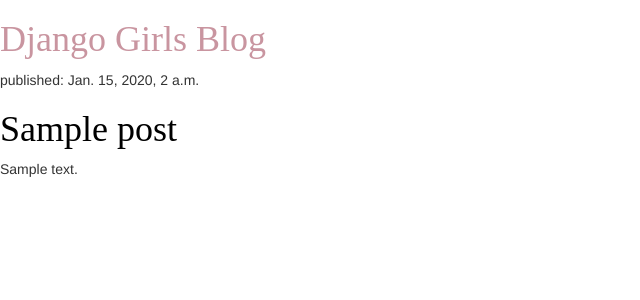
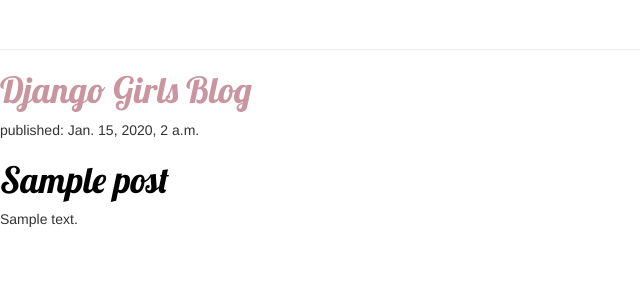
Before and after one commit to bcdkiddy/my-first-blog, a Django app: template blog/templates/blog/post_list.html in a window 1280 px wide. Shown: the top 300 px of the page, without its empty margins (0-640 px from the left). Run offline with Django 3.2, Linux system fonts and the light colour scheme; the template is opened without the code that fills it: values that come from a table or form of the project are taken from there, others are empty; tables that the repository leaves empty hold one stand-in row (values such as "Sample post"); some libraries are stand-ins or nearby versions.

Commit message:
updatemessage

```diff
--- a/blog/templates/blog/post_list.html
+++ b/blog/templates/blog/post_list.html
@@ -1,7 +1,10 @@
 {% load staticfiles %}
 <html>
     <head>
+      <link href="//fonts.googleapis.com/css?family=Lobster&subset=latin,latin-ext" rel="stylesheet" type="text/css">
+      <div class="page-header">
         <title>Django Girls blog</title>
+        </div>
         <link rel="stylesheet" href="//maxcdn.bootstrapcdn.com/bootstrap/3.2.0/css/bootstrap.min.css">
         <link rel="stylesheet" href="{% static 'css/blog.css' %}">
 
@@ -12,10 +15,10 @@
         </div>
 
         {% for post in posts %}
-      <div class="post">
-          <p>published: {{ post.published_date }}</p>
-          <h1><a href="">{{ post.title }}</a></h1>
-          <p>{{ post.text|linebreaksbr }}</p>
+        <div class="post">
+      <p>published: {{ post.published_date }}</p>
+      <h1><a href="">{{ post.title }}</a></h1>
+      <p>{{ post.text|linebreaksbr }}</p>
       </div>
   {% endfor %}
 
```
